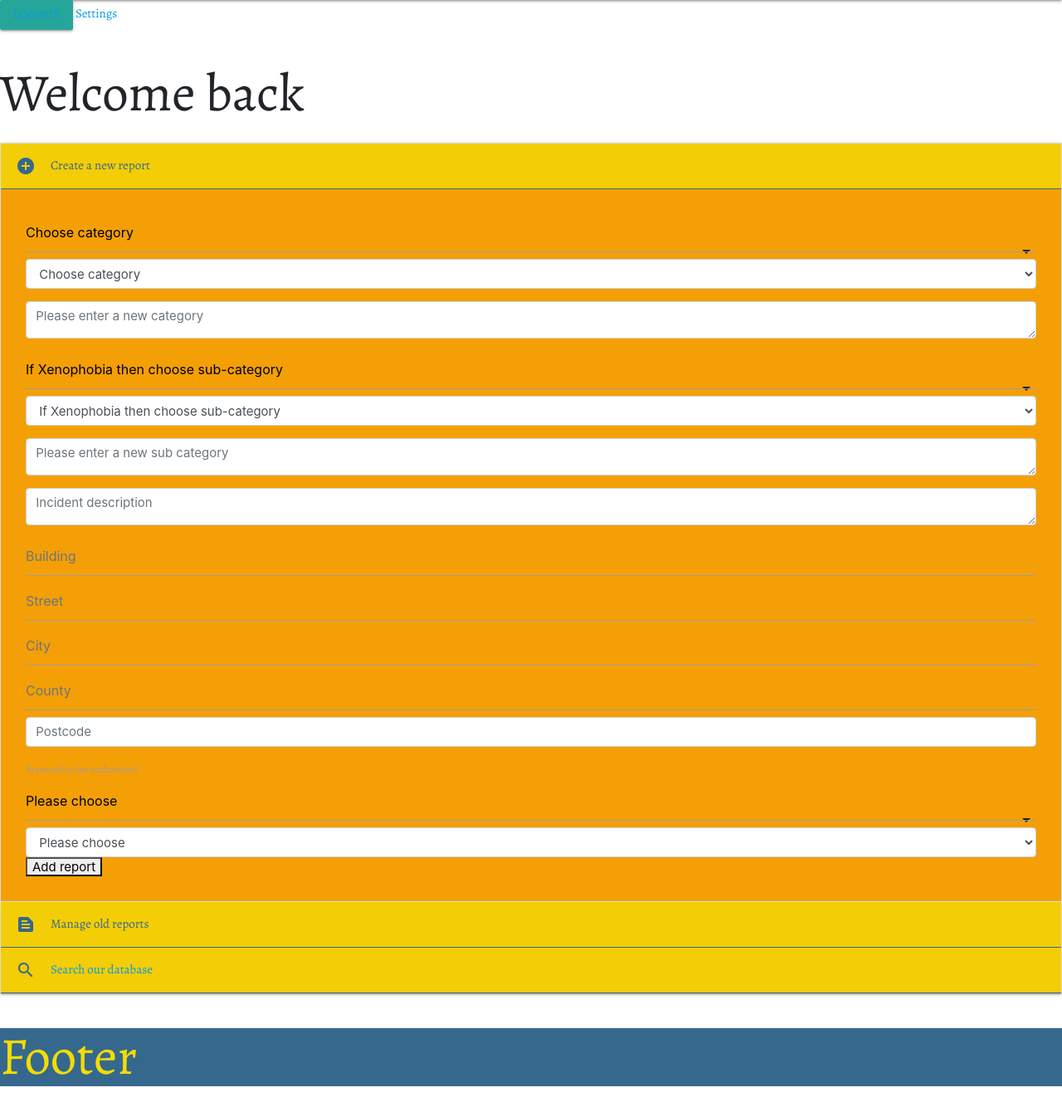
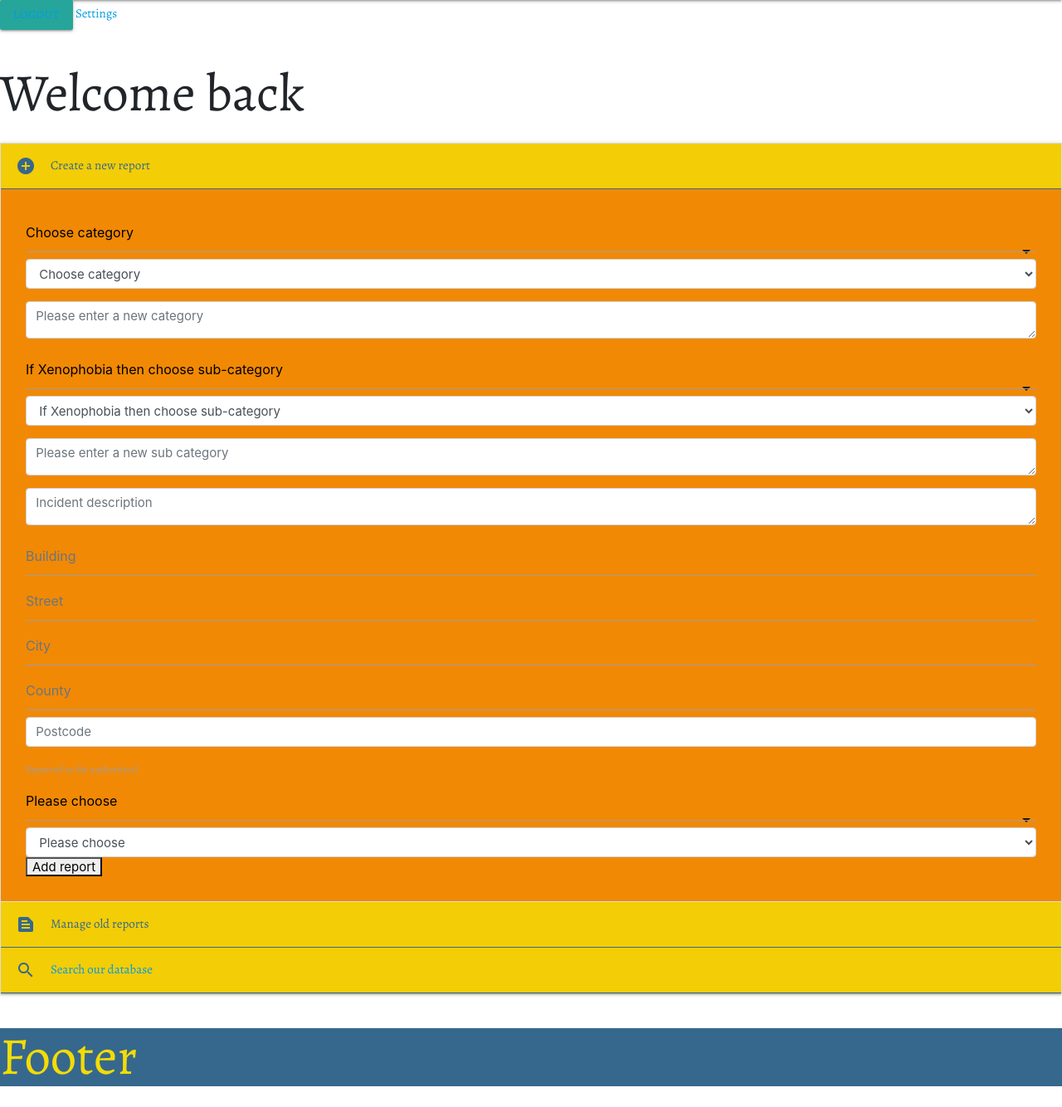
Before and after one commit to cgpalmer/ms3-project-2, a Flask app: page /dashboard in a window 1280 px wide, after a click that opens the changed part. Shown: the part 64-1398 px from the top of the page at 83% size. Run offline with Flask 2, Linux system fonts and the light colour scheme; the visitor is signed in with stand-in values (Sample User, id 1); some libraries are stand-ins or nearby versions.

Commit message:
A new style colour for the background.

```diff
--- a/static/css/style.css
+++ b/static/css/style.css
@@ -47,7 +47,7 @@ header {
 /* Dashboard */
 
 .dashboard{
-    background-color: #f18904;
+    background-color: #c25d05;
 }
 .collapsible-header{
     background-color:#f3cd05;
@@ -56,7 +56,7 @@ header {
 }
 
 .collapsible-body{
-    background-color: #f49f05;
+    background-color: #f18904;
 }
 
 
```
